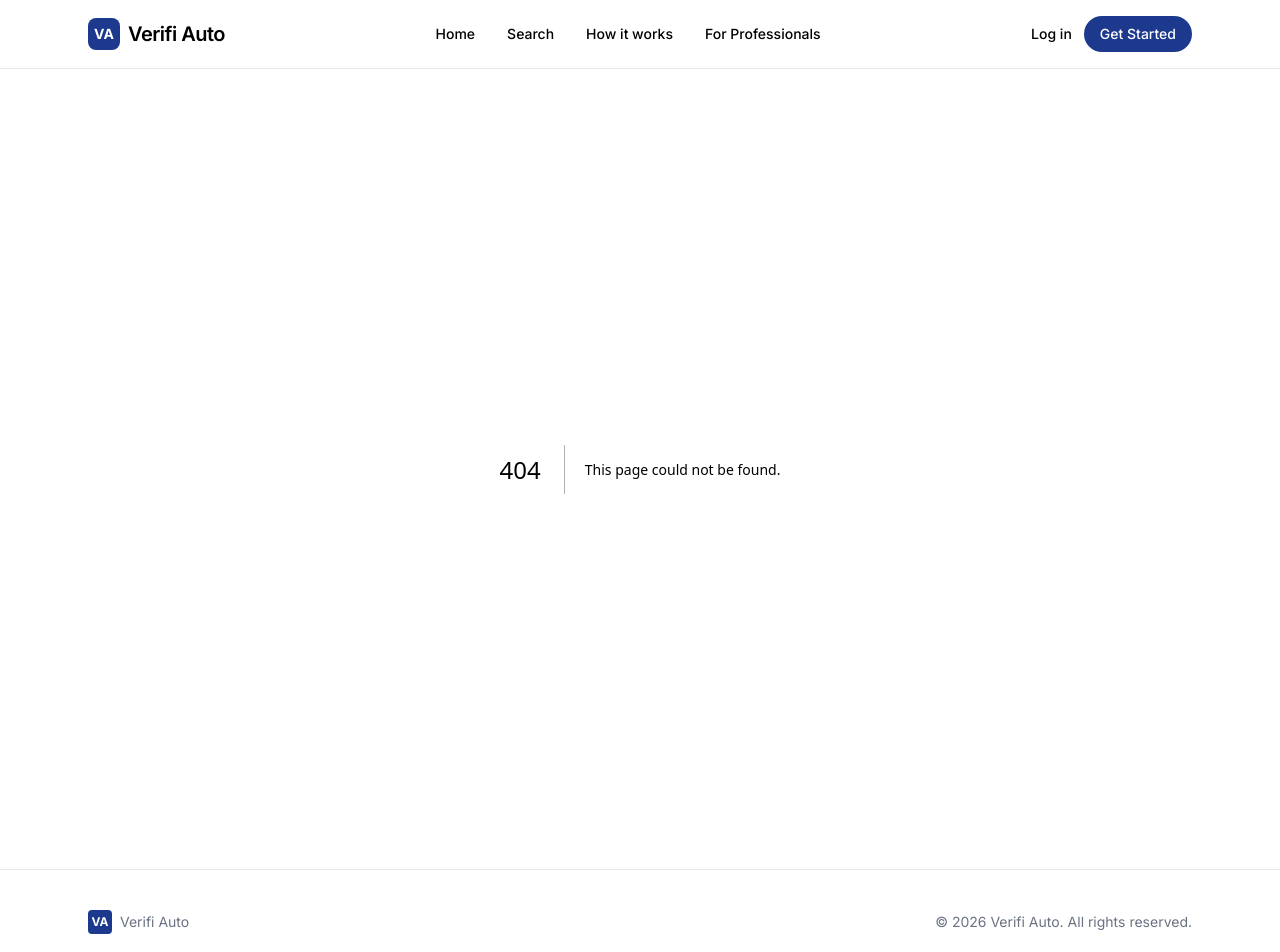
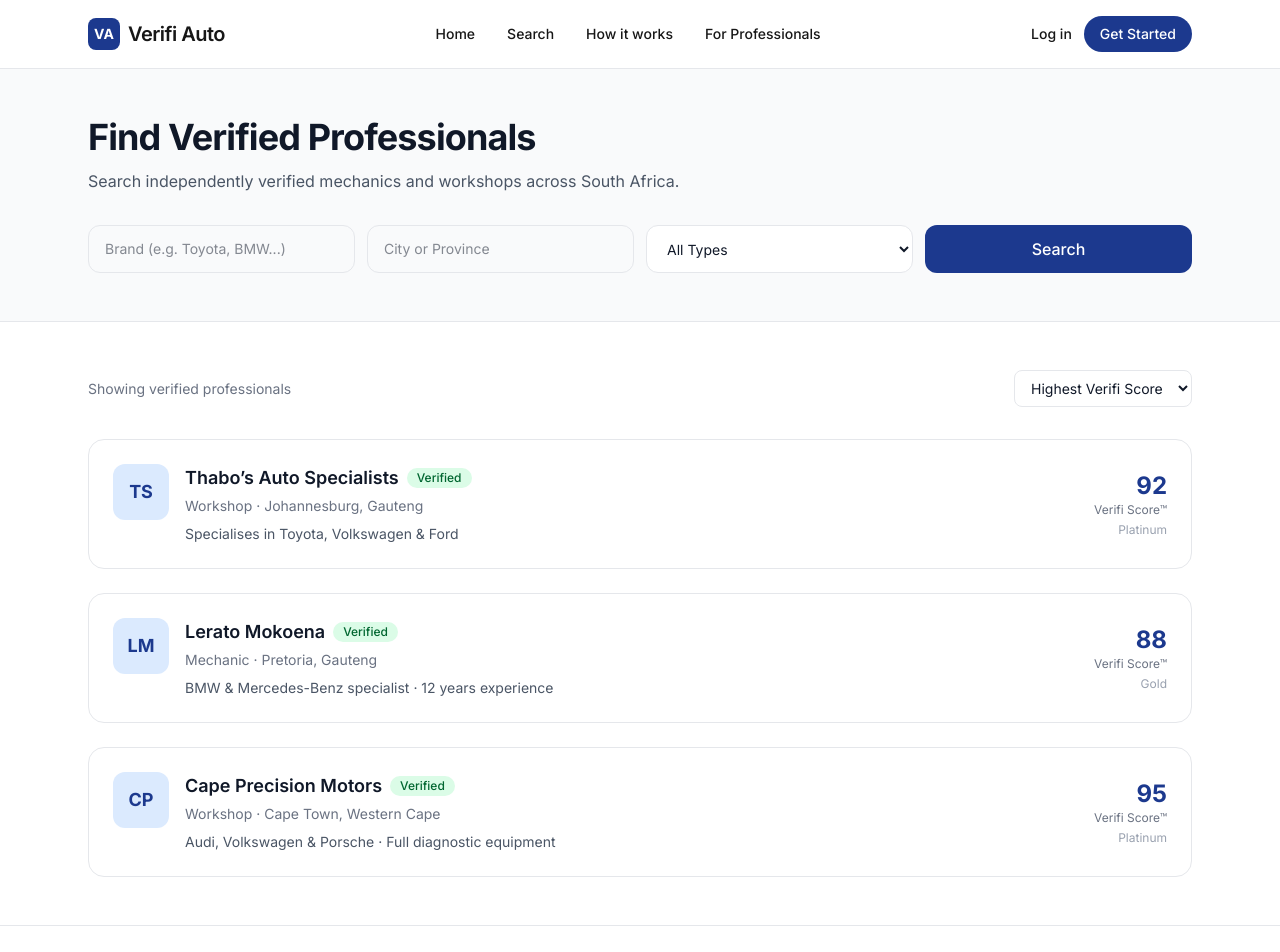
Before and after one commit to rootbusinfo19-commits/Verifi-Auto, a Next.js app: page /search in a window 1280 px wide. Before the commit this address had no page. Shown: the top 952 px of the page. Built offline with nearby package versions, Linux system fonts and the light colour scheme.

Commit message:
Added Search page with filters and example results

```diff
--- /dev/null
+++ b/app/search/page.tsx
@@ -0,0 +1,138 @@
+export default function SearchPage() {
+  return (
+    <div className="bg-white text-gray-900 min-h-screen">
+      {/* Page Header */}
+      <section className="border-b border-gray-200 bg-gray-50">
+        <div className="max-w-6xl mx-auto px-6 py-12">
+          <h1 className="text-3xl md:text-4xl font-bold tracking-tight">
+            Find Verified Professionals
+          </h1>
+          <p className="mt-3 text-gray-600 max-w-2xl">
+            Search independently verified mechanics and workshops across South Africa.
+          </p>
+
+          {/* Search Filters */}
+          <div className="mt-8 grid grid-cols-1 md:grid-cols-4 gap-3">
+            <input
+              type="text"
+              placeholder="Brand (e.g. Toyota, BMW...)"
+              className="px-4 py-3 rounded-xl border border-gray-200 text-sm outline-none focus:border-blue-900"
+            />
+            <input
+              type="text"
+              placeholder="City or Province"
+              className="px-4 py-3 rounded-xl border border-gray-200 text-sm outline-none focus:border-blue-900"
+            />
+            <select className="px-4 py-3 rounded-xl border border-gray-200 text-sm outline-none focus:border-blue-900 bg-white">
+              <option value="">All Types</option>
+              <option value="mechanic">Mechanics</option>
+              <option value="workshop">Workshops</option>
+            </select>
+            <button className="bg-blue-900 text-white px-6 py-3 rounded-xl font-medium hover:bg-blue-800 transition">
+              Search
+            </button>
+          </div>
+        </div>
+      </section>
+
+      {/* Results Section */}
+      <section className="max-w-6xl mx-auto px-6 py-12">
+        <div className="flex items-center justify-between mb-8">
+          <p className="text-sm text-gray-500">Showing verified professionals</p>
+          <select className="text-sm border border-gray-200 rounded-lg px-3 py-2 bg-white">
+            <option>Highest Verifi Score</option>
+            <option>Nearest</option>
+            <option>Most Reviews</option>
+          </select>
+        </div>
+
+        {/* Example Result Cards */}
+        <div className="grid gap-6">
+          {/* Card 1 */}
+          <div className="border border-gray-200 rounded-2xl p-6 hover:shadow-md transition bg-white">
+            <div className="flex flex-col md:flex-row md:items-center justify-between gap-4">
+              <div className="flex items-start gap-4">
+                <div className="w-14 h-14 bg-blue-100 rounded-xl flex items-center justify-center text-blue-900 font-bold text-lg">
+                  TS
+                </div>
+                <div>
+                  <div className="flex items-center gap-2">
+                    <h3 className="text-lg font-semibold">Thabo’s Auto Specialists</h3>
+                    <span className="bg-green-100 text-green-800 text-xs font-medium px-2.5 py-0.5 rounded-full">
+                      Verified
+                    </span>
+                  </div>
+                  <p className="text-sm text-gray-500 mt-1">Workshop · Johannesburg, Gauteng</p>
+                  <p className="text-sm text-gray-600 mt-2">
+                    Specialises in Toyota, Volkswagen & Ford
+                  </p>
+                </div>
+              </div>
+              <div className="text-right">
+                <div className="text-2xl font-bold text-blue-900">92</div>
+                <div className="text-xs text-gray-500">Verifi Score™</div>
+                <div className="text-xs text-gray-400 mt-1">Platinum</div>
+              </div>
+            </div>
+          </div>
+
+          {/* Card 2 */}
+          <div className="border border-gray-200 rounded-2xl p-6 hover:shadow-md transition bg-white">
+            <div className="flex flex-col md:flex-row md:items-center justify-between gap-4">
+              <div className="flex items-start gap-4">
+                <div className="w-14 h-14 bg-blue-100 rounded-xl flex items-center justify-center text-blue-900 font-bold text-lg">
+                  LM
+                </div>
+                <div>
+                  <div className="flex items-center gap-2">
+                    <h3 className="text-lg font-semibold">Lerato Mokoena</h3>
+                    <span className="bg-green-100 text-green-800 text-xs font-medium px-2.5 py-0.5 rounded-full">
+                      Verified
+                    </span>
+                  </div>
+                  <p className="text-sm text-gray-500 mt-1">Mechanic · Pretoria, Gauteng</p>
+                  <p className="text-sm text-gray-600 mt-2">
+                    BMW & Mercedes-Benz specialist · 12 years experience
+                  </p>
+                </div>
+              </div>
+              <div className="text-right">
+                <div className="text-2xl font-bold text-blue-900">88</div>
+                <div className="text-xs text-gray-500">Verifi Score™</div>
+                <div className="text-xs text-gray-400 mt-1">Gold</div>
+              </div>
+            </div>
+          </div>
+
+          {/* Card 3 */}
+          <div className="border border-gray-200 rounded-2xl p-6 hover:shadow-md transition bg-white">
+            <div className="flex flex-col md:flex-row md:items-center justify-between gap-4">
+              <div className="flex items-start gap-4">
+                <div className="w-14 h-14 bg-blue-100 rounded-xl flex items-center justify-center text-blue-900 font-bold text-lg">
+                  CP
+                </div>
+                <div>
+                  <div className="flex items-center gap-2">
+                    <h3 className="text-lg font-semibold">Cape Precision Motors</h3>
+                    <span className="bg-green-100 text-green-800 text-xs font-medium px-2.5 py-0.5 rounded-full">
+                      Verified
+                    </span>
+                  </div>
+                  <p className="text-sm text-gray-500 mt-1">Workshop · Cape Town, Western Cape</p>
+                  <p className="text-sm text-gray-600 mt-2">
+                    Audi, Volkswagen & Porsche · Full diagnostic equipment
+                  </p>
+                </div>
+              </div>
+              <div className="text-right">
+                <div className="text-2xl font-bold text-blue-900">95</div>
+                <div className="text-xs text-gray-500">Verifi Score™</div>
+                <div className="text-xs text-gray-400 mt-1">Platinum</div>
+              </div>
+            </div>
+          </div>
+        </div>
+      </section>
+    </div>
+  );
+}
```
